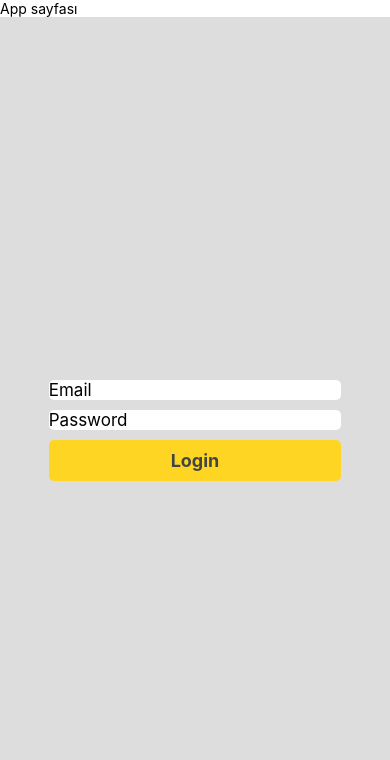
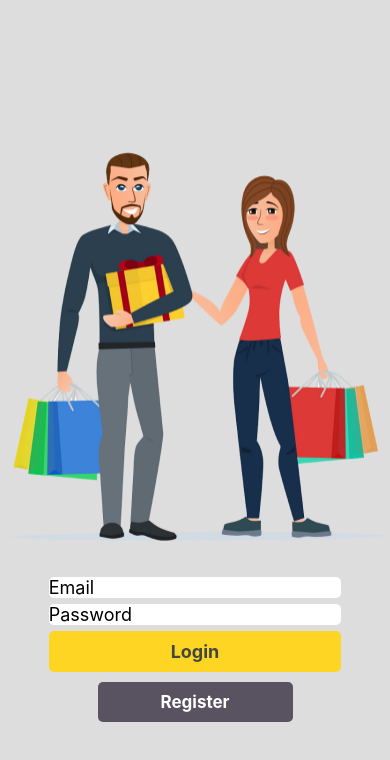
Before and after one commit to cansufndk/React-Native_Firebase, a React Native app: screen /Login in a window 390 px wide. Shown: the top 760 px of the page. Built offline with nearby package versions, Linux system fonts and the light colour scheme.

Commit message:
add Login ui

```diff
--- a/App.js
+++ b/App.js
@@ -9,7 +9,6 @@ const App = () => {
   return (
     <Provider store={store}>
       <View style={{flex: 1}}>
-        <Text>App sayfası</Text>
         <Navigation />
       </View>
     </Provider>
--- a/src/navigation/index.js
+++ b/src/navigation/index.js
@@ -2,8 +2,12 @@ import React from 'react';
 import {NavigationContainer} from '@react-navigation/native';
 
 import {LoginStack} from './stack/loginStack';
+import {HomeStack} from './stack/homeStack';
+import {useSelector} from 'react-redux';
 
 const Navigation = props => {
+  const state = useSelector(state => state.app);
+  console.log('navigation sayfası', state);
   return (
     <NavigationContainer>
       <LoginStack />
--- a/src/redux/actions/app.js
+++ b/src/redux/actions/app.js
@@ -19,3 +19,10 @@ export const requestLogin = payload => {
     };
   };
 };
+
+export const addUser = payload => {
+  return {
+    type: constants.ADD_LOGIN,
+    payload,
+  };
+};
--- a/src/redux/constans/app.js
+++ b/src/redux/constans/app.js
@@ -1,3 +1,4 @@
 export const DEFAULT_ACTION = 'DEFAULT_ACTION';
 export const SET_APP = 'SET_APP';
 export const REQUEST_LOGIN = 'REQUEST_LOGIN';
+export const ADD_LOGIN = 'ADD_LOGIN';
--- a/src/redux/reducers/app.js
+++ b/src/redux/reducers/app.js
@@ -11,8 +11,17 @@ export const app = (state = INITIAL_STATE, actionObj) => {
     case contants.DEFAULT_ACTION:
       return {...state, defaultParameter: actionObj.payload};
       break;
+
     case contants.SET_APP:
       return {...state, [actionObj.key]: actionObj.value};
+      break;
+
+    case contants.ADD_LOGIN:
+      console.log('reducers sayfası', actionObj.payload);
+      return {
+        ...((state.username = actionObj.payload) +
+          (state.password = actionObj.payload)),
+      };
       break;
     default:
       return state;
--- a/src/screens/Login/index.js
+++ b/src/screens/Login/index.js
@@ -1,18 +1,27 @@
 import React, {useState} from 'react';
-import {Text, TextInput, TouchableOpacity, View} from 'react-native';
+import {Text, TextInput, TouchableOpacity, View, Image} from 'react-native';
+import {useDispatch} from 'react-redux';
+import {addUser} from '../../redux/actions/app';
 import {styles} from './style';
+import {Home} from '../Home';
 
-const Login = props => {
+const Login = ({navigation}, props) => {
+  //console.log(navigation);
+  const dispatch = useDispatch();
+
   const [username, setUsername] = useState('');
   const [password, setPassword] = useState('');
 
   const addLogin = value => {
-    console.log(username, password);
+    dispatch(addUser(username));
+    dispatch(addUser(password));
     setPassword('');
     setUsername('');
+    //navigation.goback();
   };
   return (
     <View style={styles.container}>
+      <Image source={require('../../assets/login.png')} style={styles.image} />
       <TextInput
         placeholder="Email"
         value={username}
@@ -30,6 +39,9 @@ const Login = props => {
       <TouchableOpacity onPress={addLogin} style={styles.login}>
         <Text style={styles.butonText}>Login</Text>
       </TouchableOpacity>
+      <TouchableOpacity onPress={addLogin} style={styles.register}>
+        <Text style={styles.registertext}>Register</Text>
+      </TouchableOpacity>
     </View>
   );
 };
--- a/src/screens/Login/style.js
+++ b/src/screens/Login/style.js
@@ -1,4 +1,3 @@
-import React from 'react';
 import {StyleSheet} from 'react-native';
 import colors from '../../themes/colors';
 
@@ -13,16 +12,16 @@ export const styles = StyleSheet.create({
     borderColor: colors.darkgrey,
     borderRadius: 5,
     width: '75%',
-    fontSize: 17,
+    fontSize: 18,
     backgroundColor: colors.white,
   },
   password: {
     borderColor: colors.darkgrey,
     borderRadius: 5,
     width: '75%',
-    fontSize: 17,
+    fontSize: 18,
     backgroundColor: colors.white,
-    marginVertical: 10,
+    marginVertical: 6,
   },
   login: {
     width: '75%',
@@ -36,4 +35,20 @@ export const styles = StyleSheet.create({
     color: colors.darkgrey,
     fontWeight: 'bold',
   },
+  register: {
+    width: '50%',
+    padding: 10,
+    borderRadius: 5,
+    backgroundColor: colors.grey,
+    marginVertical: 10,
+  },
+  registertext: {
+    fontSize: 17,
+    textAlign: 'center',
+    color: colors.white,
+    fontWeight: 'bold',
+  },
+  image: {
+    height: '55%',
+  },
 });
```
Also changed, not shown: src/assets/login.png (added).
